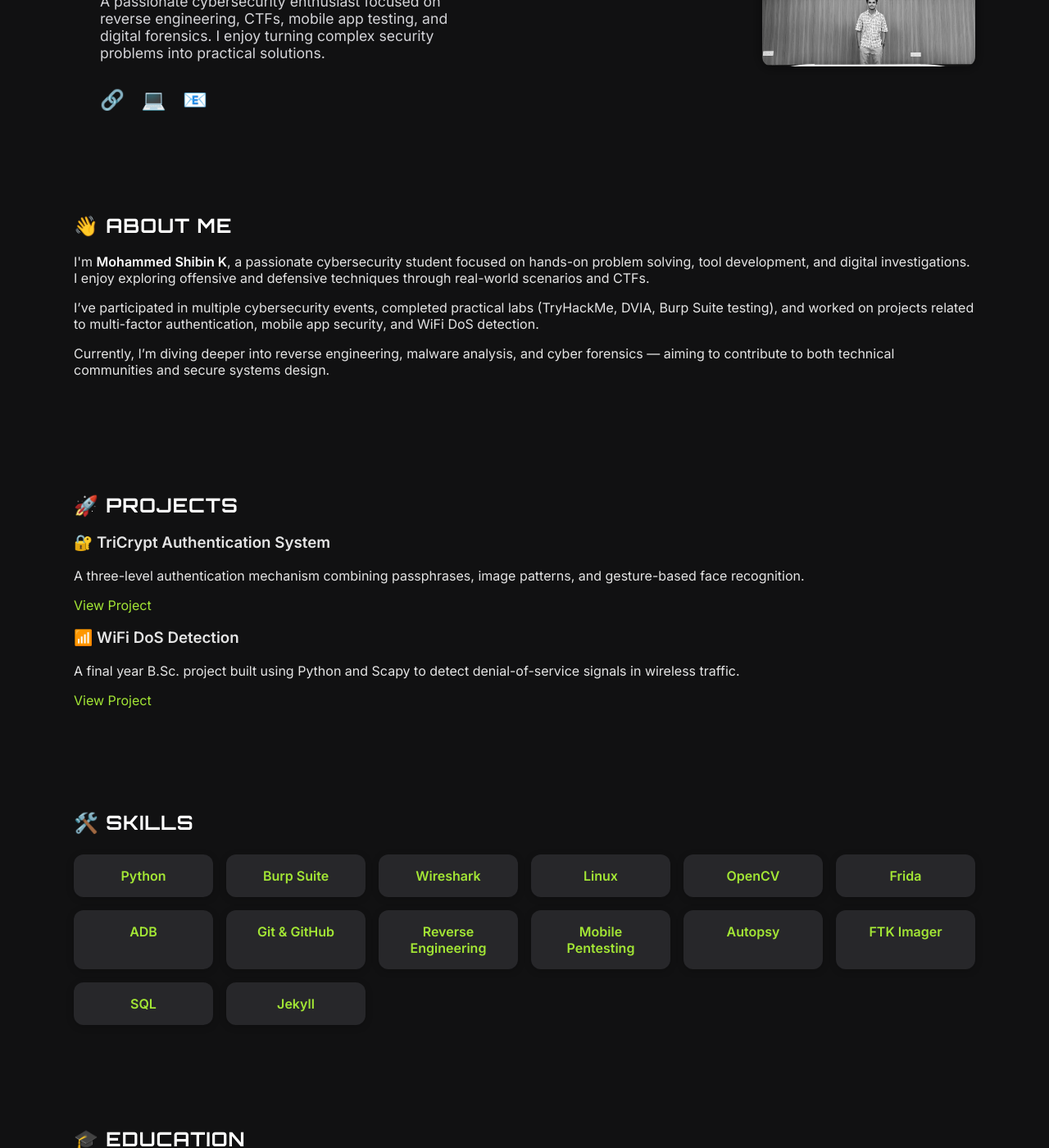
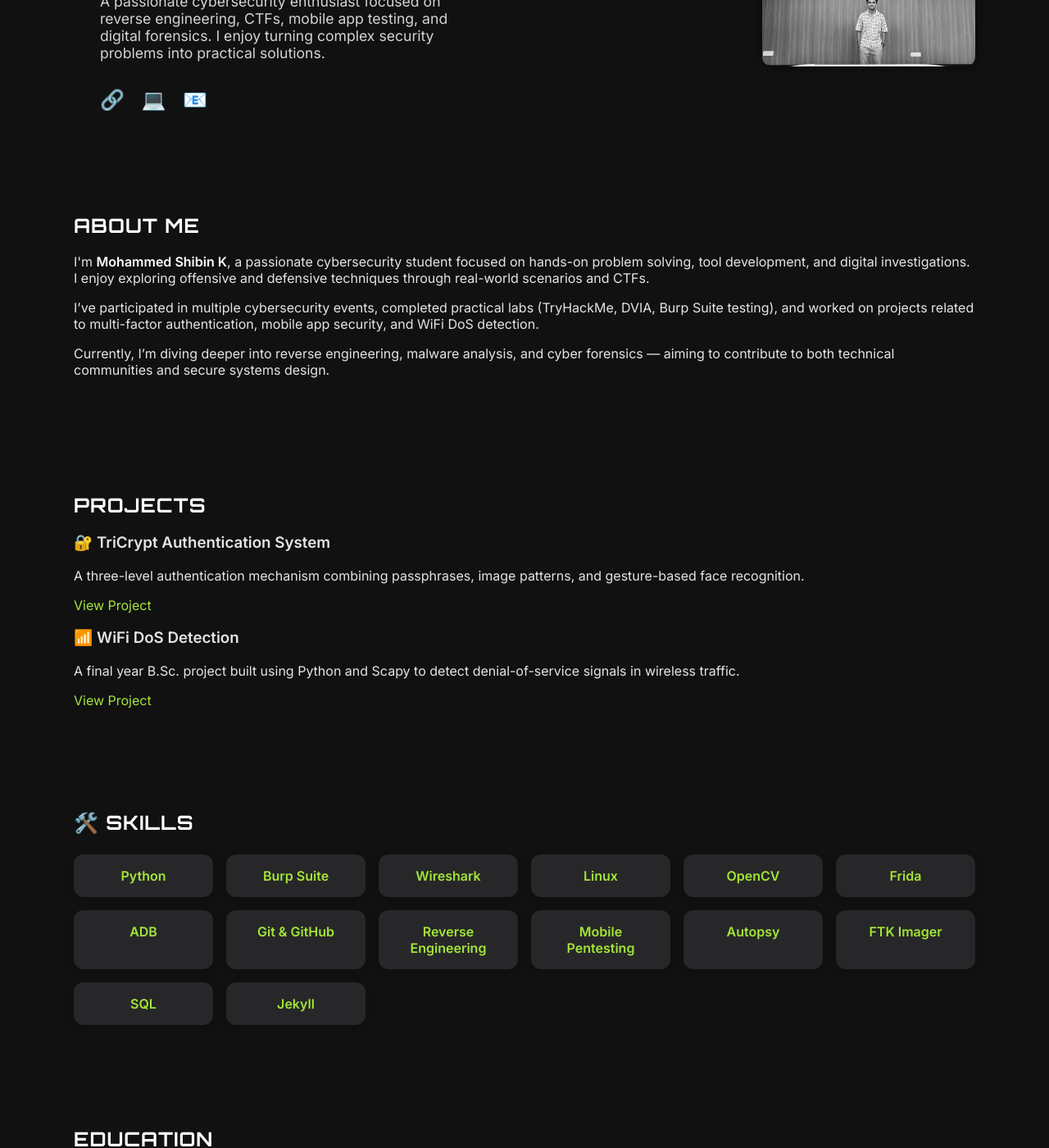
Before and after one commit to Shibzzz/mohdshibin, a Jekyll site: the page built from index.md, in a window 1280 px wide and 1400 px high, scrolled down 326 px. Shown: the whole window at 82% size. Built offline with Jekyll 4.4.1, drawn with Linux system fonts in a browser that asks for light colours.

```diff
--- a/index.md
+++ b/index.md
@@ -25,7 +25,7 @@ title: Home
   </div>
 </div>
 <section class="reveal-on-scroll">
-  <h2>👋 About Me</h2>
+  <h2> About Me</h2>
   <p>
     I'm <strong>Mohammed Shibin K</strong>, a passionate cybersecurity student focused on hands-on problem solving, tool development, and digital investigations. I enjoy exploring offensive and defensive techniques through real-world scenarios and CTFs.
   </p>
@@ -39,7 +39,7 @@ title: Home
 
 
 <section class="reveal-on-scroll">
-  <h2>🚀 Projects</h2>
+  <h2> Projects</h2>
 
   <div class="project-card">
     <h3 class="project-title">🔐 TriCrypt Authentication System</h3>
@@ -79,7 +79,7 @@ title: Home
 
 
 <section class="reveal-on-scroll">
-  <h2>🎓 Education</h2>
+  <h2> Education</h2>
   <h3>M.Sc. Cyber Security</h3>
   <p><strong>National Forensic Sciences University, Bhopal</strong><br>
   <em>2023 – 2025</em></p>
@@ -94,7 +94,7 @@ title: Home
 
 
 <section class="reveal-on-scroll">
-  <h2>📬 Contact</h2>
+  <h2> Contact</h2>
   <p>Feel free to reach out for:</p>
   <ul>
     <li>CTF collaborations</li>
```
